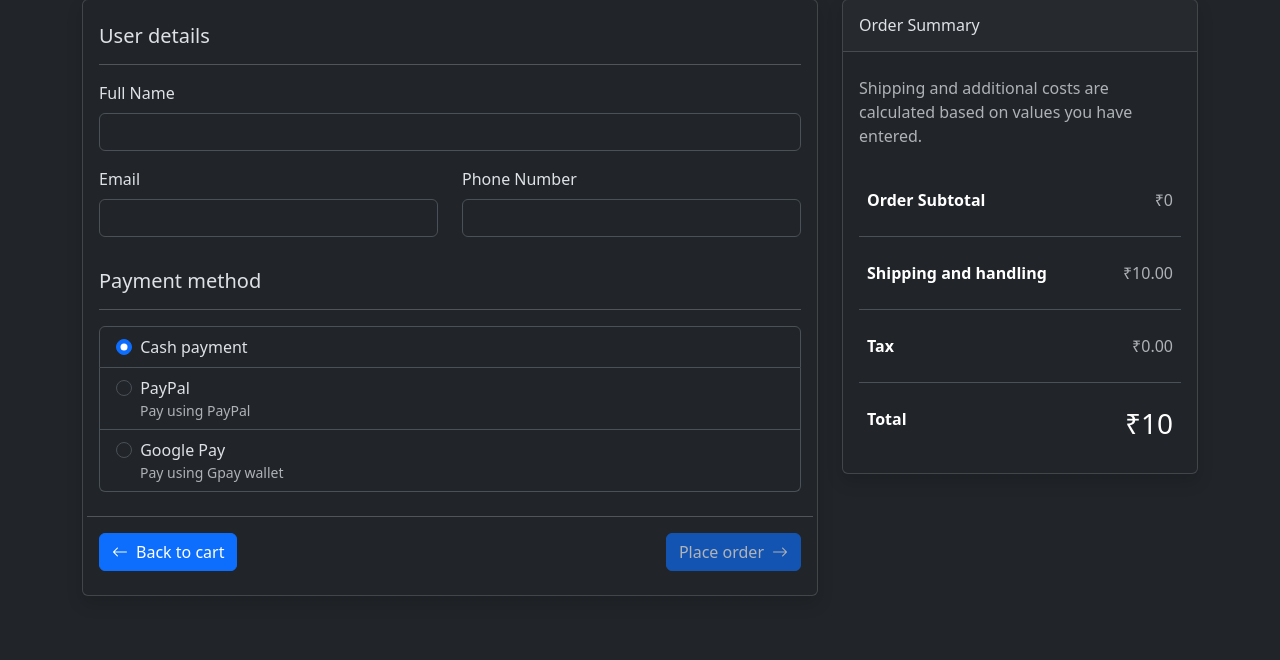
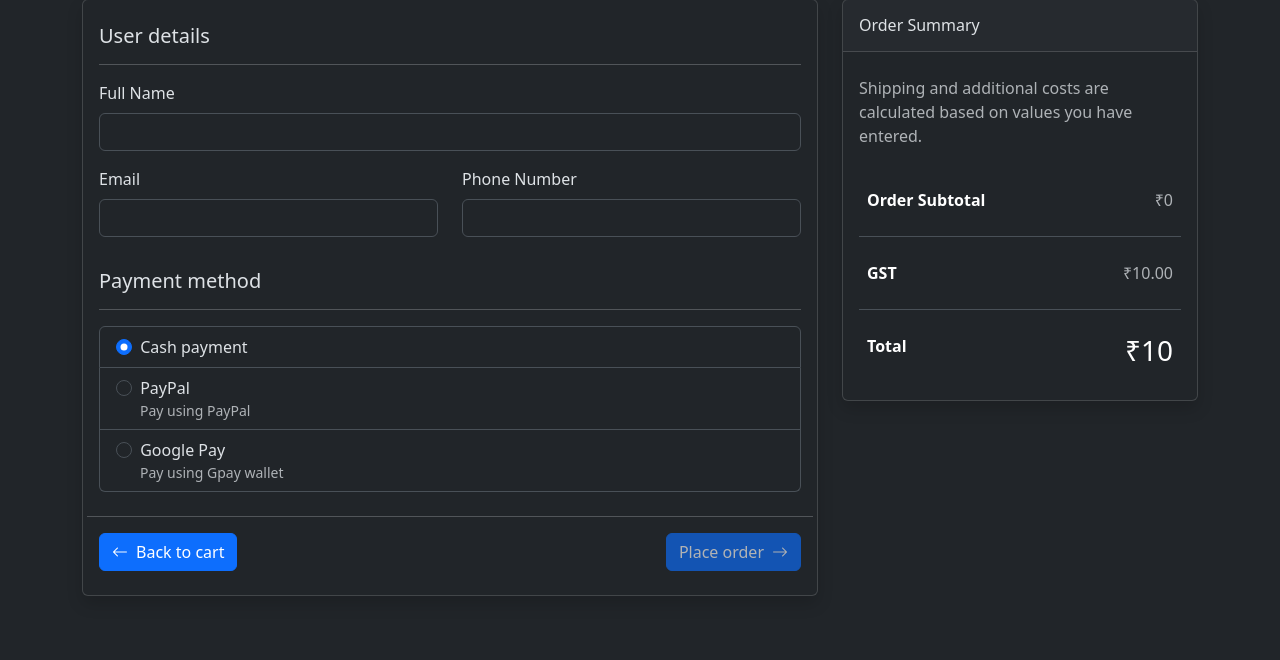
Before and after one commit to dhanushA6/HotelTakeAway, a Flask app: page /checkout in a window 1280 px wide. Shown: the part 299-959 px from the top of the page. Run offline with Flask 3, Linux system fonts and the light colour scheme.

Commit message:
change: order summary UI updated

```diff
--- a/templates/checkout.html
+++ b/templates/checkout.html
@@ -73,12 +73,8 @@
                                 </td>
                             </tr>
                             <tr>
-                                <th class="py-4">Shipping and handling</th>
-                                <td class="py-4 text-end text-muted">₹<label class="cart-shipping-cost">10.00</label></td>
-                            </tr>
-                            <tr>
-                                <th class="py-4">Tax</th>
-                                <td class="py-4 text-end text-muted">₹0.00</td>
+                                <th class="py-4">GST</th>
+                                <td class="py-4 text-end text-muted">₹10.00</td>
                             </tr>
                             <tr>
                                 <th class="pt-4 border-0">Total</th>
```
Also changed, not shown: templates/cart.html (+2 -6 lines).
